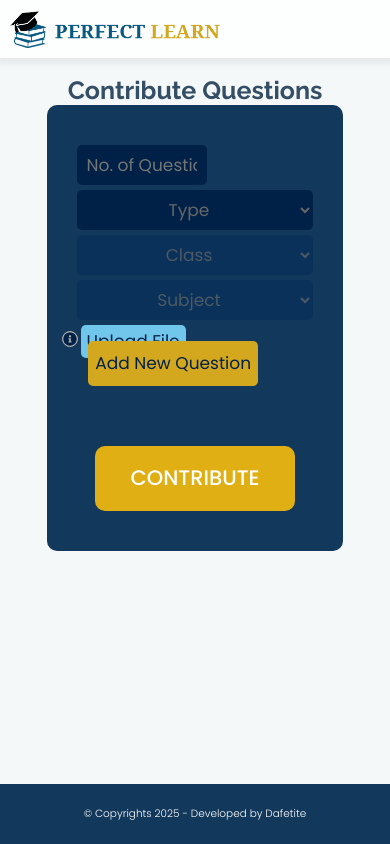
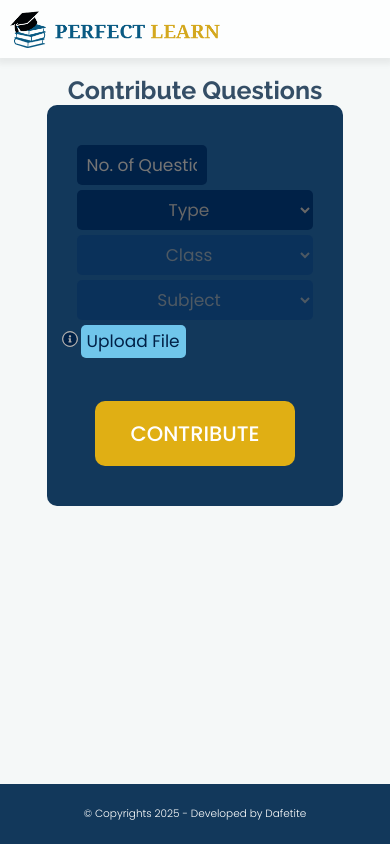
Before and after one commit to DafetiteOgaga/studdiebudie_frontend, a React (Create React App) app: page /contribute in a window 390 px wide. Built offline with nearby package versions, Linux system fonts and the light colour scheme.

Commit message:
fixed QuestionsSectionOfContribute.js: fixed for responsiveness

```diff
--- a/src/components/contributeQuestions/QuestionsSectionOfContribute.js
+++ b/src/components/contributeQuestions/QuestionsSectionOfContribute.js
@@ -14,22 +14,19 @@ function QuestionsSectionOfContribute (contributeArgs) {
 		totalNumberOfQuestions,
 		formData
 	} = contributeArgs
-	// console.log('questions:', questions)
+	console.log('\nquestions.length:', questions.length)
 	return (
 		<div
 		style={{marginTop: '5%'}}
 		>
 			<div
-			style={styles.questionsComp}
-			>
+			className="questionForm">
 				<div className="vertical_scroll">
 					{/* {Array.isArray(questionArray) && questionArray?.map((q, index) => ( */}
 					{questions?.map((q, index) => (
 					<div className="c_form" key={index}>
 						{/* {console.log('q:', q)} */}
-						<fieldset
-						// style={type==='create'?styles.createLayout:{}}
-						>
+						<fieldset>
 							<div className="full field">
 								{/* questions */}
 								<textarea
@@ -123,14 +120,8 @@ function QuestionsSectionOfContribute (contributeArgs) {
 					</div>
 					))}
 				</div>
-				{(totalNumberOfQuestions||formData?.questions?.length!==0) ?
-				<div className="center_elements"
-				// style={
-				// 	// type==='create'?
-				// 	styles.createLayout
-				// 	// :{}
-				// 	}
-					>
+				{(questions?.length!==0) ?
+				<div className="center_elements centerAddQuestionBtn">
 					<button
 					className="image_upload add_question"
 					type="button" onClick={addQuestion}>
@@ -163,16 +154,18 @@ const styles = {
 	downloadButton: {
 		margin: '0 15%'
 	},
-	questionsComp: {
-		margin: '0 10%'
-	},
+	// questionsComp: {
+	// 	margin: '0 10%'
+	// },
 	previewImage: {
 		width: '100%',
 		height: 'auto',
 		maxWidth: 200,
 		maxHeight: 200,
 	},
-	createLayout: {
-		margin: '0 15%'
-	},
+	// createLayout: {
+	// 	// margin: '0 15%'
+	// 	display: 'flex',
+	// 	justifyContent: 'center',
+	// },
 }
```
